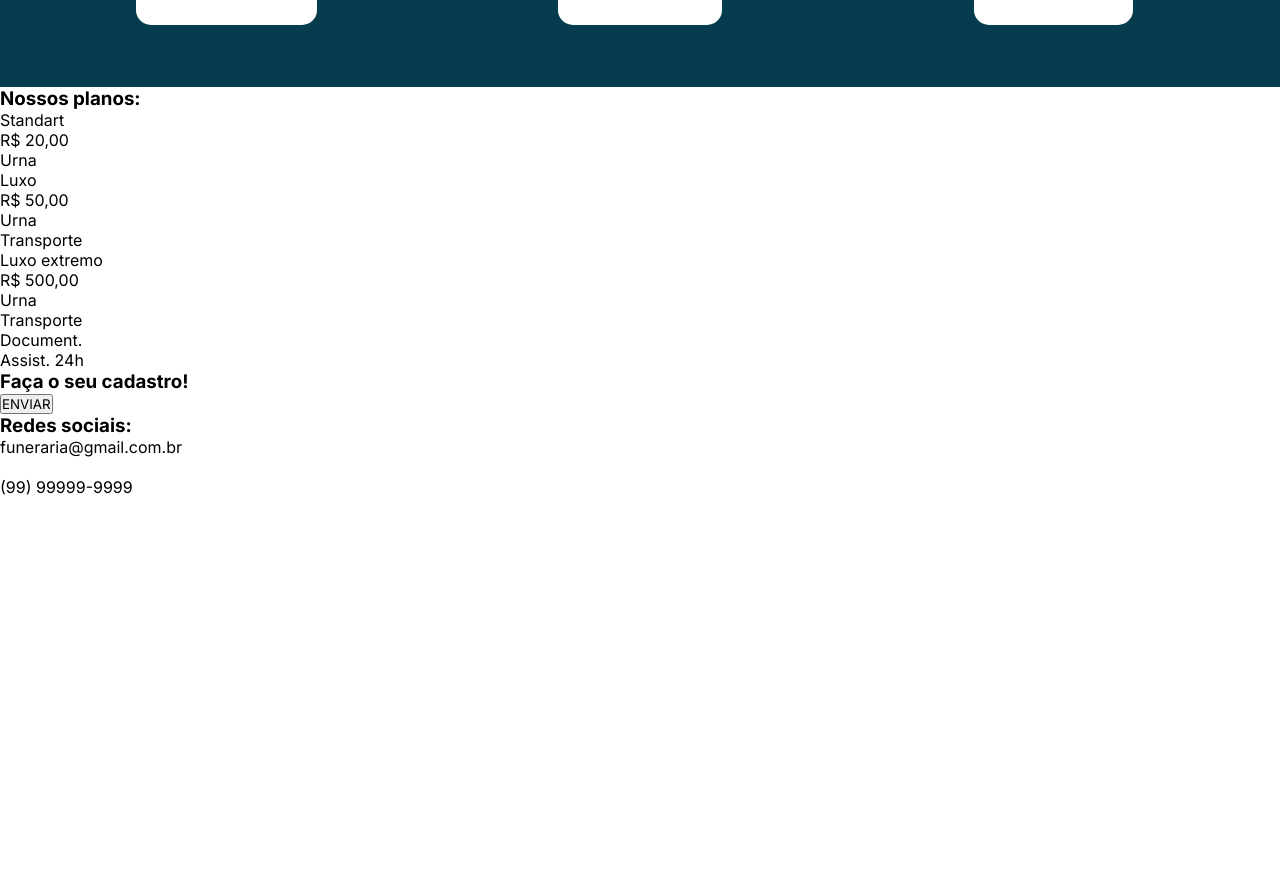
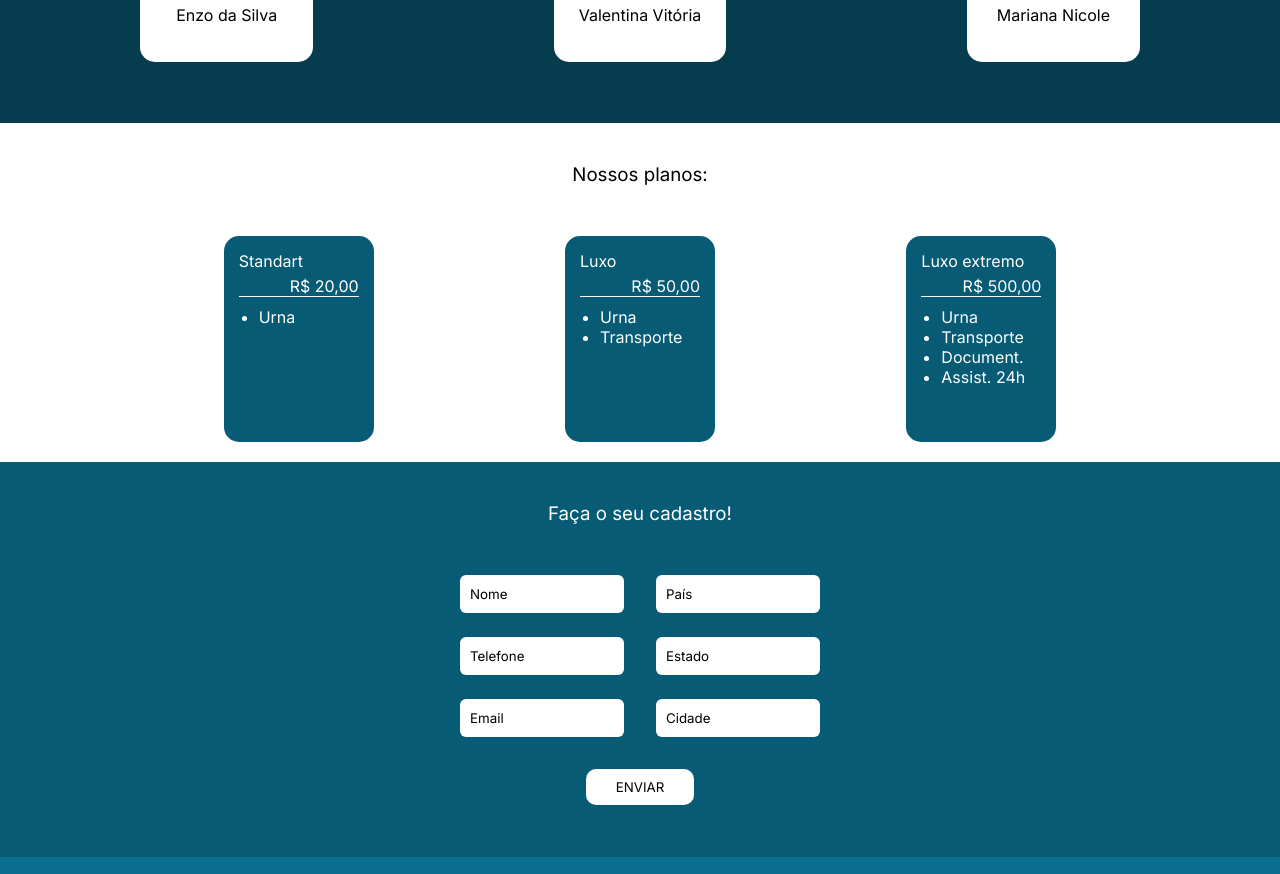
Before and after one commit to ViniRech/Topicos, a plain HTML site: page index.html in a window 1280 px wide. Shown: the part 1072-1946 px from the top of the page. Before the commit the page ends 1569 px from the top, so only its background shows below. Drawn offline with Linux system fonts and the light colour scheme.

Commit message:
Formulário e css

```diff
--- a/index.html
+++ b/index.html
@@ -8,6 +8,20 @@
     <link rel="stylesheet" href="style.css">
     <link rel="shortcut icon" href="img/f.png" type="image/x-icon">
     <title>Funerária</title>
+    <script>
+        const handlePhone = (event) => {
+            let input = event.target
+            input.value = phoneMask(input.value)
+        }
+
+        const phoneMask = (value) => {
+            if (!value) return ""
+            value = value.replace(/\D/g, '')
+            value = value.replace(/(\d{2})(\d)/, "($1) $2")
+            value = value.replace(/(\d)(\d{4})$/, "$1-$2")
+            return value
+        }
+    </script>
 
 </head>
 
@@ -43,7 +57,7 @@
                     <p>06/12/2020</p>
                 </li>
                 <li class="clientes-lista-dados-nome">
-                    <p>Enzo Silveira da Silva</p>
+                    <p>Enzo da Silva</p>
                 </li>
             </ul>
         </ul>
@@ -88,60 +102,66 @@
     <section class="planos">
         <h3 class="planos-titulo">Nossos planos:</h3>
         <ul class="planos-lista">
-            <div>
-                <p class="planos-lista-texto">Standart</p>
+            <li>
+                <p>Standart</p>
                 <p class="planos-lista-dinheiro">R$ 20,00</p>
-            </div>
-            <div>
+            </li>
+
             <ul class="planos-lista-lista">
                 <li class="planos-lista-lista-item">Urna</li>
             </ul>
-            </div>
         </ul>
         <ul class="planos-lista">
-            <div>
-                <p class="planos-lista-texto">Luxo</p>
+            <li>
+                <p>Luxo</p>
                 <p class="planos-lista-dinheiro">R$ 50,00</p>
-            </div>
-            <div>
+            </li>
+
             <ul class="planos-lista-lista">
                 <li class="planos-lista-lista-item">Urna</li>
                 <li class="planos-lista-lista-item">Transporte</li>
             </ul>
-            </div>
         </ul>
         <ul class="planos-lista">
-            <div>
-                <p class="planos-lista-texto">Luxo extremo</p>
+            <li>
+                <p>Luxo extremo</p>
                 <p class="planos-lista-dinheiro">R$ 500,00</p>
-            </div>
-            <div>
+            </li>
+
             <ul class="planos-lista-lista">
                 <li class="planos-lista-lista-item">Urna</li>
                 <li class="planos-lista-lista-item">Transporte</li>
                 <li class="planos-lista-lista-item">Document.</li>
                 <li class="planos-lista-lista-item">Assist. 24h</li>
             </ul>
-            </div>
         </ul>
     </section>
 
     <section class="formulario">
         <h3 class="formulario-titulo">Faça o seu cadastro!</h3>
         <form class="form">
+            <div class="form-conteudo">
+                <input class="form-dado" type="text" name="nome" id="nome" placeholder="Nome">
+                <input class="form-dado" type="text" name="pais" id="pais" placeholder="País">
+                <input class="form-dado" type="tel" name="tel" id="tel" placeholder="Telefone"
+                    pattern="([0-9]{2}) [0-9]{5}-[0-9]{4}" maxlength="15" onkeyup="handlePhone(event)">
+                <input class="form-dado" type="text" name="estado" id="estado" placeholder="Estado">
+                <input class="form-dado" type="email" name="email" id="email" placeholder="Email">
+                <input class="form-dado" type="text" name="cidade" id="cidade" placeholder="Cidade">
+            </div>
 
+            <input class="form-botao" type="submit" value="ENVIAR">
         </form>
-        <button class="formulario-botao">ENVIAR</button>
     </section>
 
     <footer class="rodape">
         <h3 class="rodape-titulo">Redes sociais:</h3>
         <p class="rodape-texto">funeraria@gmail.com.br</p>
         <div class="rodape-redes">
-            <img src="" alt="" class="rodape-redes-rede">
-            <img src="" alt="" class="rodape-redes-rede">
-            <img src="" alt="" class="rodape-redes-rede">
-            <img src="" alt="" class="rodape-redes-rede">
+            <img src="img/instagram.png" alt="Instagram" class="rodape-redes-rede">
+            <img src="img/facebook.png" alt="Facebook" class="rodape-redes-rede">
+            <img src="img/linkedin.png" alt="Linkedin" class="rodape-redes-rede">
+            <img src="img/whatsapp.png" alt="Whatsapp" class="rodape-redes-rede">
         </div>
         <p class="rodape-texto">(99) 99999-9999</p>
     </footer>
--- a/style.css
+++ b/style.css
@@ -13,8 +13,8 @@
 * {
     margin: 0;
     padding: 0;
-    list-style: none;
-    font-family: 'Inter', sans-serif;;
+    font-family: 'Inter', sans-serif;
+    ;
 }
 
 .cabecalho {
@@ -53,6 +53,12 @@
     background-color: var(--branco);
     color: var(--azul-extremos);
     filter: drop-shadow(0px 4px 4px rgba(0, 0, 0, 0.25));
+    transition: 0.3s;
+}
+
+.menu-botao:hover {
+    background-color: var(--preto);
+    color: var(--azul-enfeites);
 }
 
 .marketing {
@@ -83,6 +89,7 @@
 
 .clientes-titulo {
     grid-column: 1 / 4;
+    padding: 20px;
     color: var(--branco);
     font-weight: 400;
     text-align: center;
@@ -94,6 +101,7 @@
     justify-content: center;
     justify-items: center;
     justify-self: center;
+    list-style: none;
 }
 
 .clientes-lista-circulo {
@@ -111,8 +119,11 @@
 .clientes-lista-dados {
     background-color: var(--branco);
     border-radius: 15px;
+    min-width: 9rem;
+    min-height: 10rem;
     padding: 20% 10% 10%;
     margin-top: -30px;
+    list-style: none;
 }
 
 .clientes-lista-dados-itens {
@@ -126,9 +137,135 @@
 .clientes-lista-dados-icone {
     width: 1.5rem;
     height: auto;
+    margin-right: 5px;
 }
 
 .clientes-lista-dados-nome {
     text-align: center;
-    padding: 15px 10px 10px;
+    margin-top: 30px;
 }
+
+.planos {
+    width: 80%;
+    margin: auto;
+    display: grid;
+    grid-template-columns: 1fr 1fr 1fr;
+    align-items: center;
+    justify-items: center;
+    padding: 20px;
+    color: var(--branco);
+}
+
+.planos-titulo {
+    grid-column: 1 / 4;
+    padding: 20px 0 50px;
+    color: var(--preto);
+    text-align: center;
+    font-weight: 400;
+}
+
+.planos-lista {
+    background-color: var(--azul-comercio);
+    min-height: 11rem;
+    min-width: 7.5rem;
+    padding: 15px;
+    border-radius: 15px;
+    list-style: none;
+}
+
+.planos-lista-dinheiro {
+    text-align: right;
+    padding-top: 5px;
+    border-bottom: 1px var(--branco) solid;
+}
+
+.planos-lista-lista {
+    padding-top: 10px;
+    margin-left: 20px;
+    list-style-type: disc;
+}
+
+.formulario {
+    background-color: var(--azul-comercio);
+    padding: 20px;
+}
+
+.formulario-titulo {
+    color: var(--branco);
+    font-weight: 400;
+    text-align: center;
+    padding: 20px 0 50px;
+}
+
+.form {
+    display: grid;
+    justify-content: center;
+    justify-items: center;
+}
+
+.form-conteudo {
+    display: grid;
+    grid-template-columns: 1fr 1fr;
+    column-gap: 2rem;
+    row-gap: 1.5rem;
+    justify-items: center;
+}
+
+.form-dado {
+    display: block;
+    max-width: 9rem;
+    height: 22px;
+    border: none;
+    border-radius: 6px;
+    padding: 8px 10px;
+}
+
+::placeholder {
+    color: var(--preto);
+}
+
+.form-botao {
+    margin: 2rem;
+    padding: 10px 30px;
+    border-radius: 10px;
+    border: none;
+    background-color: var(--branco);
+    color: var(--preto);
+    transition: 0.3s;
+}
+
+.form-botao:hover {
+    background-color: var(--preto);
+    color: var(--branco);
+}
+
+.rodape {
+    display: grid;
+    grid-template-columns: 1fr 1.5fr 1fr;
+    justify-items: center;
+    background-color: var(--azul-extremos);
+    color: var(--branco);
+    padding: 20px;
+}
+
+.rodape-titulo {
+    grid-column: 1 / 4;
+    font-weight: 400;
+}
+
+.rodape-texto {
+    display: grid;
+    align-items: center;
+}
+
+.rodape-redes {
+    display: grid;
+    grid-template-columns: 1fr 1fr 1fr 1fr;
+    column-gap: 2rem;
+    padding: 20px;
+}
+
+.rodape-redes-rede {
+    width: 2rem;
+    height: auto;
+}
```
Also changed, not shown: img/cruz.png, img/facebook.png (added), img/instagram.png (added), img/linkedin.png (added), img/whatsapp.png (added). Lines whose indentation alone changed are shown as unchanged.
